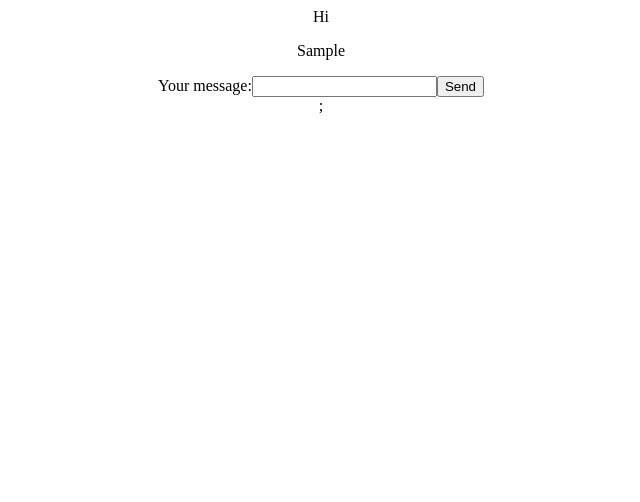
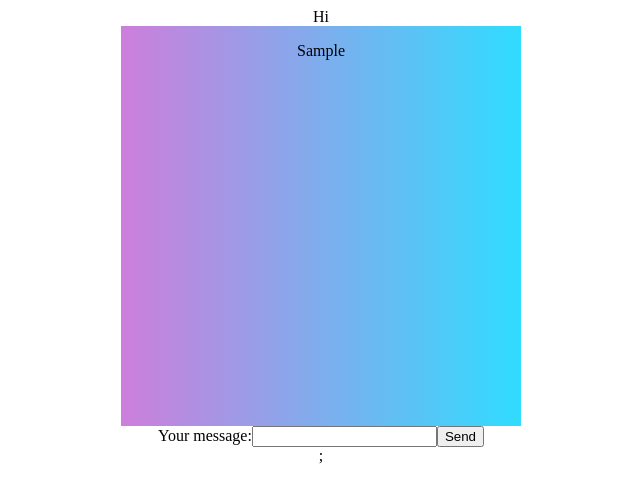
Before and after one commit to seppohyvarinen/chat_room_nodejs_react, a React (Create React App) app in the folder frontend/: page / in a window 1280 px wide. Both pictures are taken after typing "Sample" into the empty fields and a click on the input "Send". Shown: the top 502 px of the page, without its empty margins (319-959 px from the left). Built offline with nearby package versions, Linux system fonts and the light colour scheme; no server answers.

Commit message:
Add: basic styles and auto scroll for messagebox

```diff
--- a/frontend/src/components/ChatBox.js
+++ b/frontend/src/components/ChatBox.js
@@ -1,5 +1,5 @@
 import { useEffect, useState, useRef } from "react";
-import MessageBox from "./MessageBox";
+import MessageBox from "./MessageBox/MessageBox";
 
 const ChatBox = () => {
   const [message, setMessage] = useState("");
--- a/frontend/src/components/MessageBox.js
+++ /dev/null
@@ -1,11 +0,0 @@
-const MessageBox = ({ messages }) => {
-  return (
-    <div className="messageBox">
-      {messages.map((msg) => (
-        <p>{msg}</p>
-      ))}
-    </div>
-  );
-};
-
-export default MessageBox;
--- /dev/null
+++ b/frontend/src/components/MessageBox/MessageBox.css
@@ -0,0 +1,14 @@
+.messageBox {
+  margin-left: auto;
+  margin-right: auto;
+  width: 400px;
+  height: 400px;
+  overflow: scroll;
+  background: rgb(2, 0, 36);
+  background: linear-gradient(
+    90deg,
+    rgba(2, 0, 36, 1) 0%,
+    rgba(205, 126, 219, 1) 0%,
+    rgba(0, 212, 255, 0.8120649651972158) 100%
+  );
+}
--- /dev/null
+++ b/frontend/src/components/MessageBox/MessageBox.js
@@ -0,0 +1,23 @@
+import "./MessageBox.css";
+import React, { useEffect, useRef } from "react";
+
+const MessageBox = ({ messages }) => {
+  const latestMsg = useRef(null);
+
+  const scrollToBottom = () => {
+    latestMsg.current?.scrollIntoView({ behavior: "smooth" });
+  };
+  useEffect(() => {
+    scrollToBottom();
+  }, [messages]);
+  return (
+    <div className="messageBox">
+      {messages.map((msg) => (
+        <p>{msg}</p>
+      ))}
+      <div ref={latestMsg} />
+    </div>
+  );
+};
+
+export default MessageBox;
```
